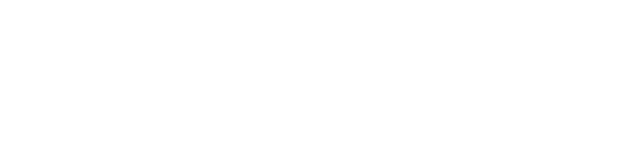
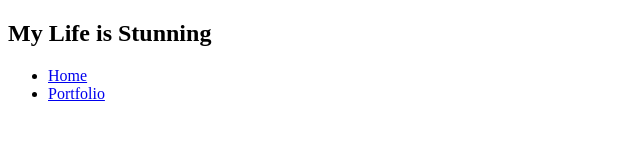
Before and after one commit to AlpineLobster79/PhoebeEndriss.github.io, a plain HTML site: page portfolio.html in a window 1280 px wide. Shown: the whole page, without its empty margins (0-640 px from the left). Drawn offline with Linux system fonts and the light colour scheme.

Commit message:
new saves

```diff
--- a/portfolio.html
+++ b/portfolio.html
@@ -1,11 +1,22 @@
-<!DOCTYPE HTML>
+<!DOCTYPE html>
 <html>
   <head>
+    <title>Phoebe Endriss</title>
   </head>
 
   <body>
     <div id="all-contents">
-
+      <nav>
+        <h1>My Life is Stunning</h1>
+        <ul id="nav-ul">
+          <li class="nav-li">
+            <a class="nav-a" href="index.html">Home</a>
+          </li>
+          <li class="nav-li">
+            <a class="nav-a" href="portfolio.html">Portfolio</a>
+          </li>
+        </ul>
+      </nav>
     </div>
   </body>
 </html>
```
Lines whose indentation alone changed are shown as unchanged.
